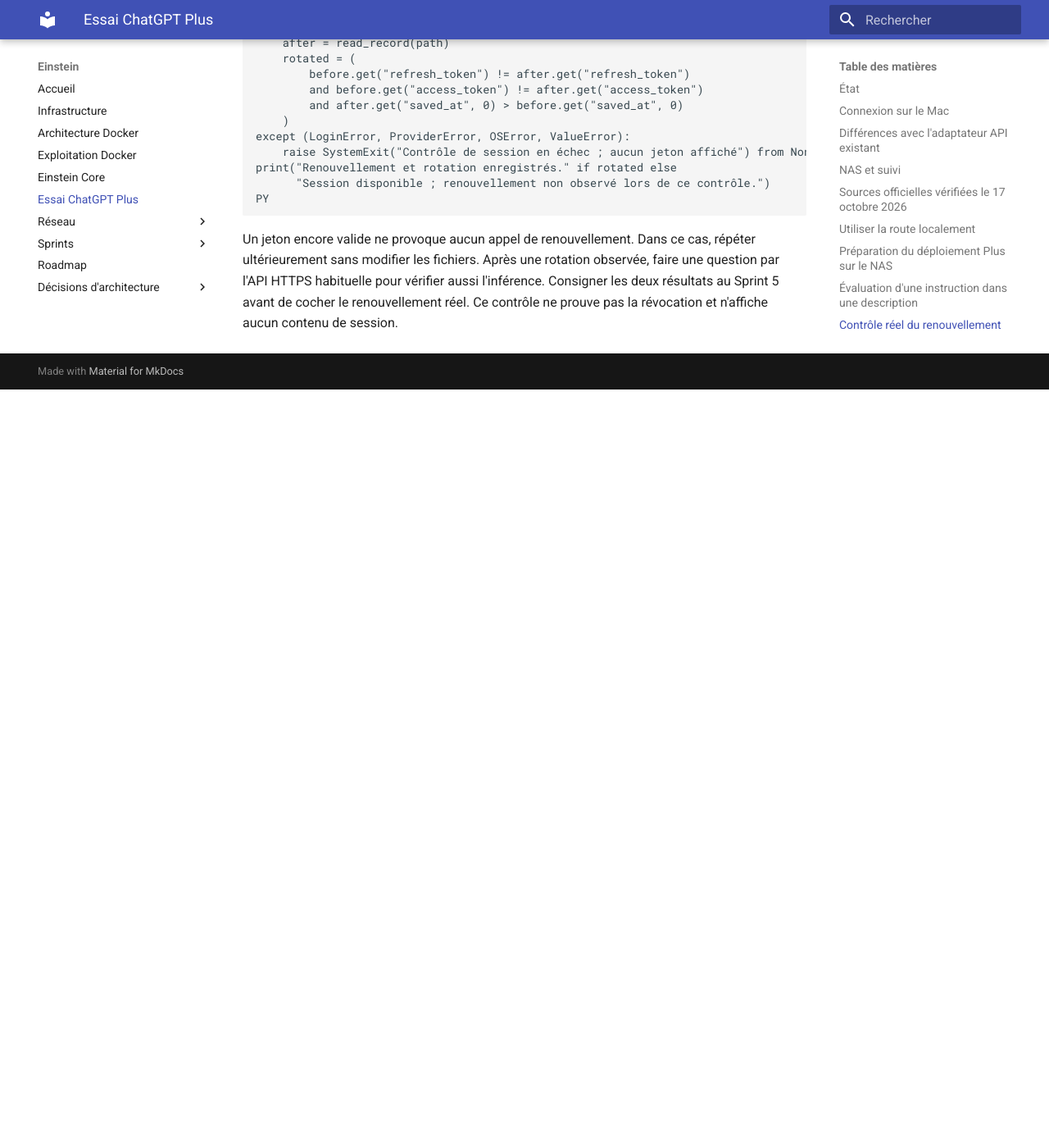
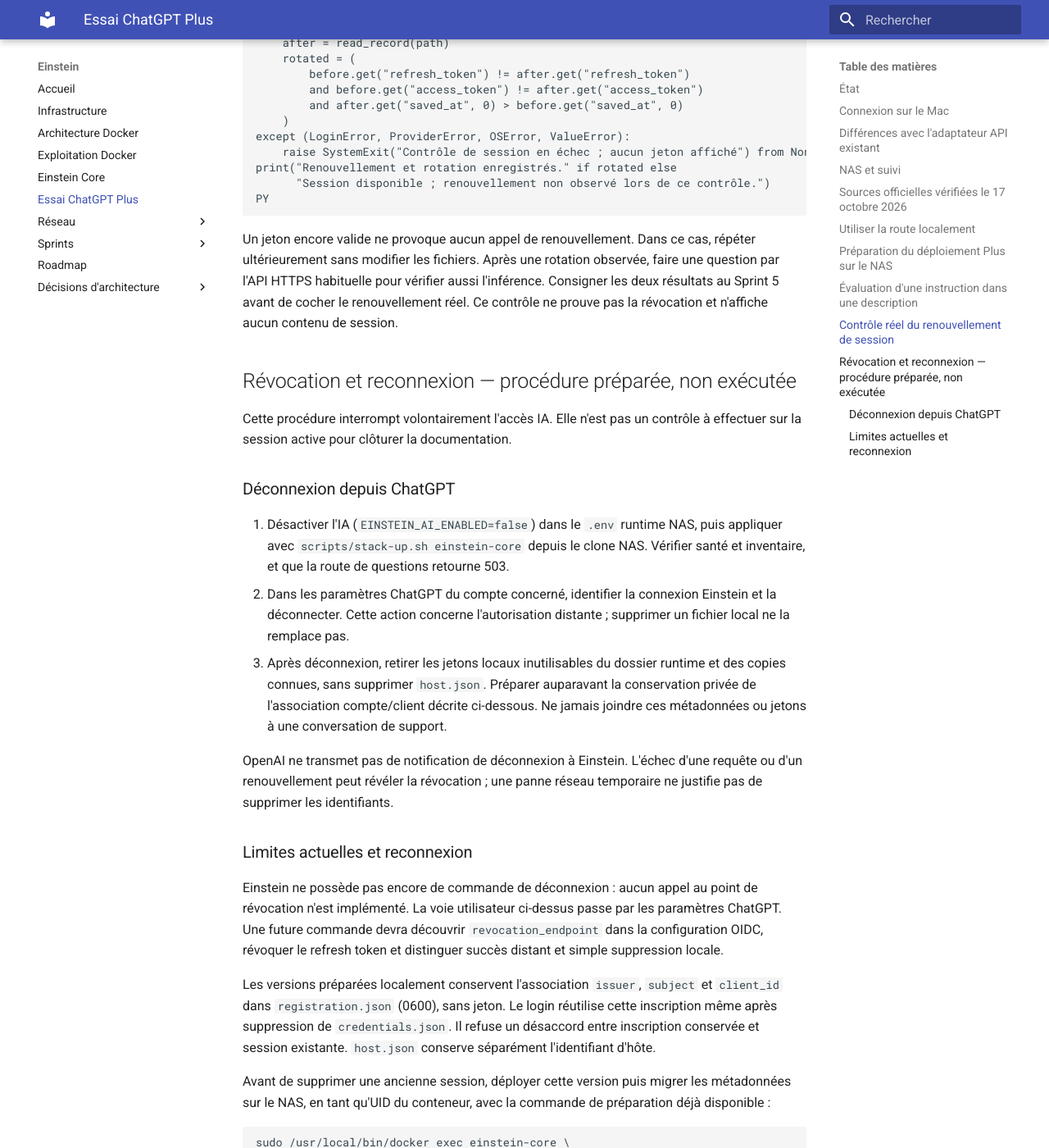
Before and after one commit to asanchez74/Einstein, an MkDocs documentation site: the page built from docs/chatgpt-plus-essai.md, in a window 1280 px wide and 1400 px high, scrolled down 5371 px. Shown: the whole window at 82% size. Built offline with MkDocs 1.6.1 and Material for MkDocs 9.7.7, drawn with Linux system fonts in a browser that asks for light colours; before the commit the page ends 5846 px from its top, so only the background shows below that; some of the changed text lies outside the part shown.

Commit message:
fix: conserver l'inscription ChatGPT après retrait des jetons

````diff
--- a/docs/chatgpt-plus-essai.md
+++ b/docs/chatgpt-plus-essai.md
@@ -271,3 +271,73 @@
 faire une question par l'API HTTPS habituelle pour vérifier aussi l'inférence.
 Consigner les deux résultats au Sprint 5 avant de cocher le renouvellement réel.
 Ce contrôle ne prouve pas la révocation et n'affiche aucun contenu de session.
+
+## Révocation et reconnexion — procédure préparée, non exécutée
+
+Cette procédure interrompt volontairement l'accès IA. Elle n'est pas un
+contrôle à effectuer sur la session active pour clôturer la documentation.
+
+### Déconnexion depuis ChatGPT
+
+1. Désactiver l'IA (`EINSTEIN_AI_ENABLED=false`) dans le `.env` runtime NAS,
+   puis appliquer avec `scripts/stack-up.sh einstein-core` depuis le clone NAS.
+   Vérifier santé et inventaire, et que la route de questions retourne 503.
+2. Dans les paramètres ChatGPT du compte concerné, identifier la connexion
+   Einstein et la déconnecter. Cette action concerne l'autorisation distante ;
+   supprimer un fichier local ne la remplace pas.
+3. Après déconnexion, retirer les jetons locaux inutilisables du dossier
+   runtime et des copies connues, sans supprimer `host.json`. Préparer auparavant
+   la conservation privée de l'association compte/client décrite ci-dessous.
+   Ne jamais joindre ces métadonnées ou jetons à une conversation de support.
+
+OpenAI ne transmet pas de notification de déconnexion à Einstein. L'échec
+d'une requête ou d'un renouvellement peut révéler la révocation ; une panne
+réseau temporaire ne justifie pas de supprimer les identifiants.
+
+### Limites actuelles et reconnexion
+
+Einstein ne possède pas encore de commande de déconnexion : aucun appel au
+point de révocation n'est implémenté. La voie utilisateur ci-dessus passe
+par les paramètres ChatGPT. Une future commande devra découvrir
+`revocation_endpoint` dans la configuration OIDC, révoquer le refresh token
+et distinguer succès distant et simple suppression locale.
+
+Les versions préparées localement conservent l'association `issuer`, `subject`
+et `client_id` dans `registration.json` (0600), sans jeton. Le login réutilise
+cette inscription même après suppression de `credentials.json`. Il refuse
+un désaccord entre inscription conservée et session existante. `host.json`
+conserve séparément l'identifiant d'hôte.
+
+Avant de supprimer une ancienne session, déployer cette version puis migrer
+les métadonnées sur le NAS, en tant qu'UID du conteneur, avec la commande de
+préparation déjà disponible :
+
+```bash
+sudo /usr/local/bin/docker exec einstein-core \
+  python -m einstein_core.ai.chatgpt_session --directory /session
+```
+
+Cette commande conserve les métadonnées d'une session existante sans appel
+réseau et sans retirer les jetons. L'import de nouvelles sessions conserve
+aussi cette association. La migration ne peut pas reconstruire l'inscription
+du Mac dont les jetons ont déjà été supprimés : prévoir un transfert privé
+des seules métadonnées de l'inscription NAS vers le dossier de connexion Mac,
+en conservant l'hôte Mac. Ne pas afficher ces fichiers dans le terminal.
+La migration et ce transfert réel n'ont pas été effectués.
+
+Le login doit ensuite être validé dans le navigateur du Mac, puis la nouvelle
+session transférée de manière privée au NAS. L'import actuel refuse tout
+écrasement ; l'ancienne session doit avoir été retirée, IA désactivée.
+Préserver l'hôte NAS lors de l'import et laisser le NAS seul gérer les refreshs.
+Réactiver l'IA uniquement après import réussi ; vérifier santé, inventaire et
+question HTTPS, puis nettoyer les copies de transfert. Ne pas restaurer un
+ancien refresh token pour annuler une révocation.
+
+Le parcours révocation/reconnexion n'a pas été exécuté. La session de
+production reste active ; aucune révocation n'a été déclenchée pendant la
+rédaction de cette procédure.
+
+Sources officielles vérifiées le 17 octobre 2026 :
+
+- [Comptes, sessions et révocation](https://developers.openai.com/siwc/token-sharing-open-source/profiles-and-sessions)
+- [Déconnexion et récupération des erreurs](https://developers.openai.com/siwc/token-sharing-open-source/errors-and-recovery)
````
Also changed, not shown: docs/sprints/sprint-5-questions-inventaire.md (+23 -1 lines), 3 other files.
